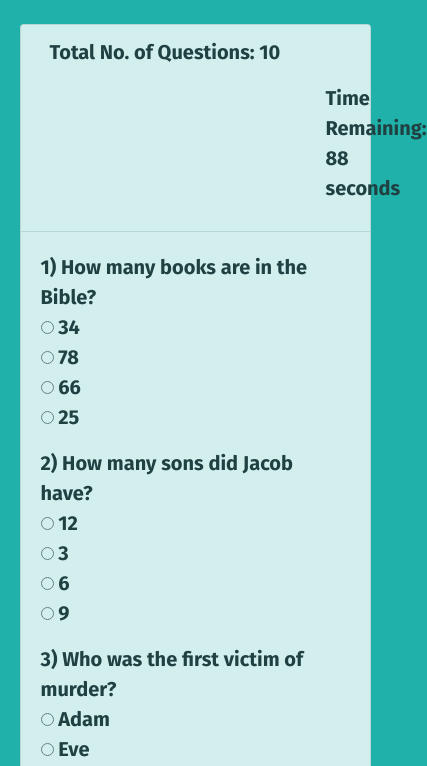
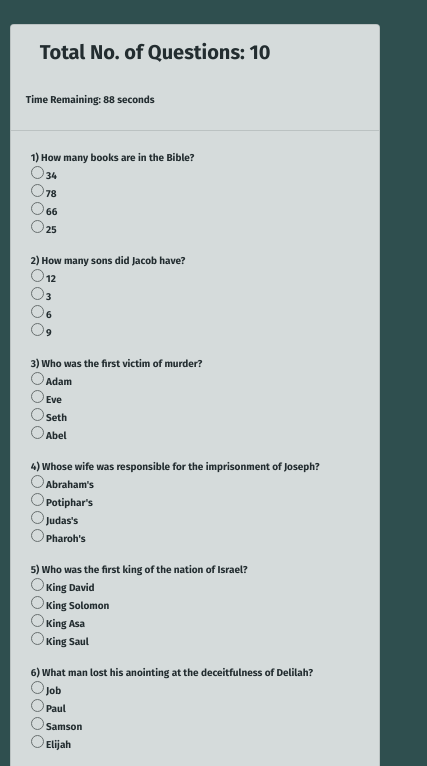
Before and after one commit to keenan560/TriviaGame, a plain HTML site: page index.html in a window 390 px wide. Both pictures are taken after a click on the button "Start Quiz". Shown: the top 766 px of the page, 427 px wide, since content can reach past the window. Drawn offline with nearby package versions, Linux system fonts and the light colour scheme.

Commit message:
added query for phone screens

```diff
--- a/assets/css/style.css
+++ b/assets/css/style.css
@@ -13,6 +13,7 @@ body {
 
 .jumbotron {
     opacity: .8;
+    color: black;
 }
 
 button {
@@ -80,3 +81,33 @@ button {
    }
 
  }
+
+ /* iphone x */
+ @media only screen and (max-width: 400px) {
+    body {
+      width:100%;
+      background-color: darkslategrey;
+
+    }
+    h1, h3 {
+      font-size: 20px !important;
+    }
+
+    #timer {
+      font-size: 10px !important;
+      text-align: center !important;
+      margin: 10px 10px 10px 10px;
+
+    }
+    .card {
+      width:95% !important;
+    }
+    .query {
+      font-size: 10px !important;
+    }
+
+    #start, #submit {
+      border: thick solid palegoldenrod !important;
+      font-size: 24px !important;
+    }
+ }
```
